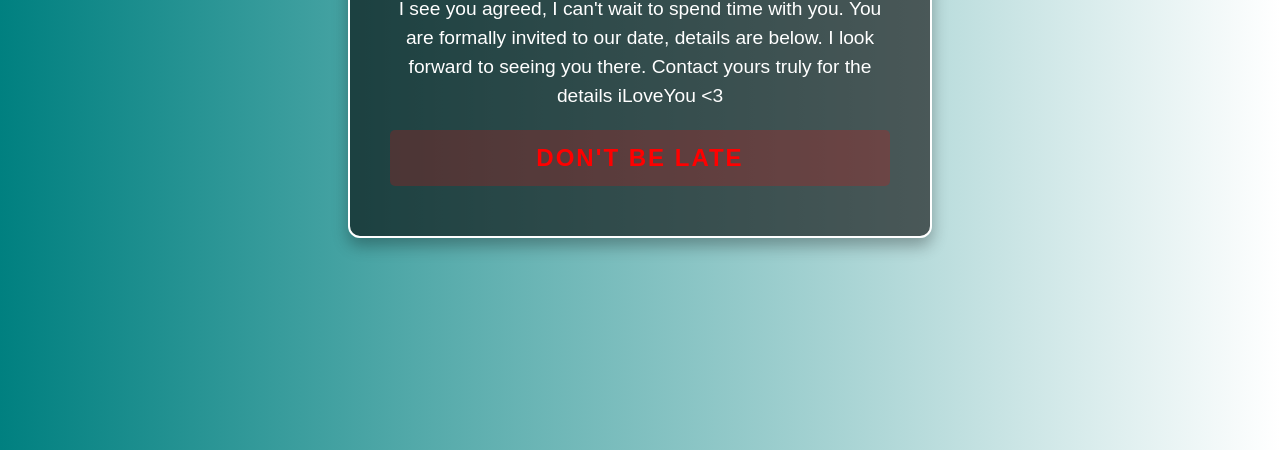
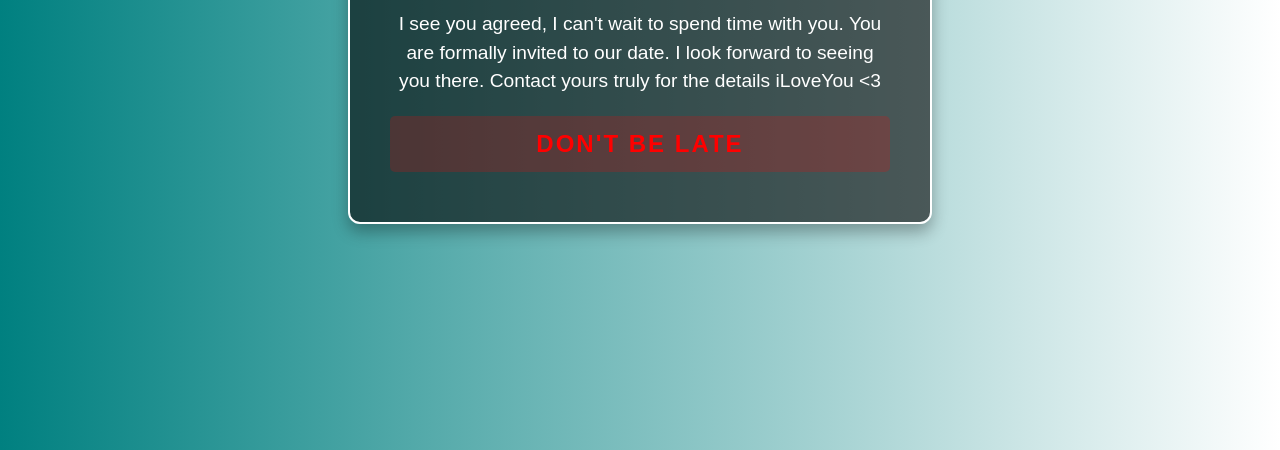
Before and after one commit to KiaraNaidoo/Date, a plain HTML site: page yes.html in a window 1280 px wide. Shown: the part 350-800 px from the top of the page. Drawn offline with Linux system fonts and the light colour scheme.

Commit message:
Update yes.html

```diff
--- a/yes.html
+++ b/yes.html
@@ -118,7 +118,7 @@
 <body>
     <div class="container">
         <h1>Heyy SweetHeart</h1>
-        <p>I see you agreed, I can't wait to spend time with you. You are formally invited to our date, details are below. I look forward to seeing you there.
+        <p>I see you agreed, I can't wait to spend time with you. You are formally invited to our date. I look forward to seeing you there.
         Contact yours truly for the details
 iLoveYou <3 </p>
         <p class="warning">DON'T BE LATE</p> <!-- Warning message -->
```
